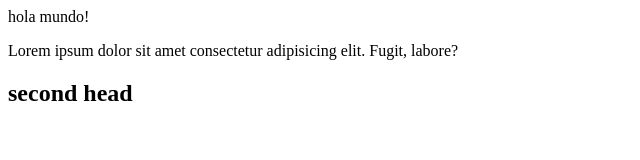
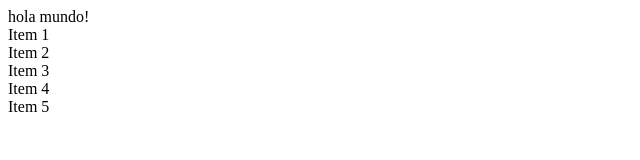
Before and after one commit to fernandosinani-gonzales/flex-box, a plain HTML site: page index.html in a window 1280 px wide. Shown: the whole page, without its empty margins (0-640 px from the left). Drawn offline with Linux system fonts and the light colour scheme.

Commit message:
html page changed

```diff
--- a/index.html
+++ b/index.html
@@ -10,10 +10,14 @@
 <body>
     hola mundo!
     <div class="container">
-        <p>Lorem ipsum dolor sit amet consectetur adipisicing elit. Fugit, labore?</p>
-    </div>
-    <div class="ram">
-        <h2>second head</h2>
+        <div class="items item1">Item 1</div>
+        <div class="items item2">Item 2</div>
+        <div class="items item3">Item 3</div>
+        <div class="items item4">Item 4</div>
+        <div class="items item5">Item 5</div>
+
+
+
     </div>
 </body>
 
```
